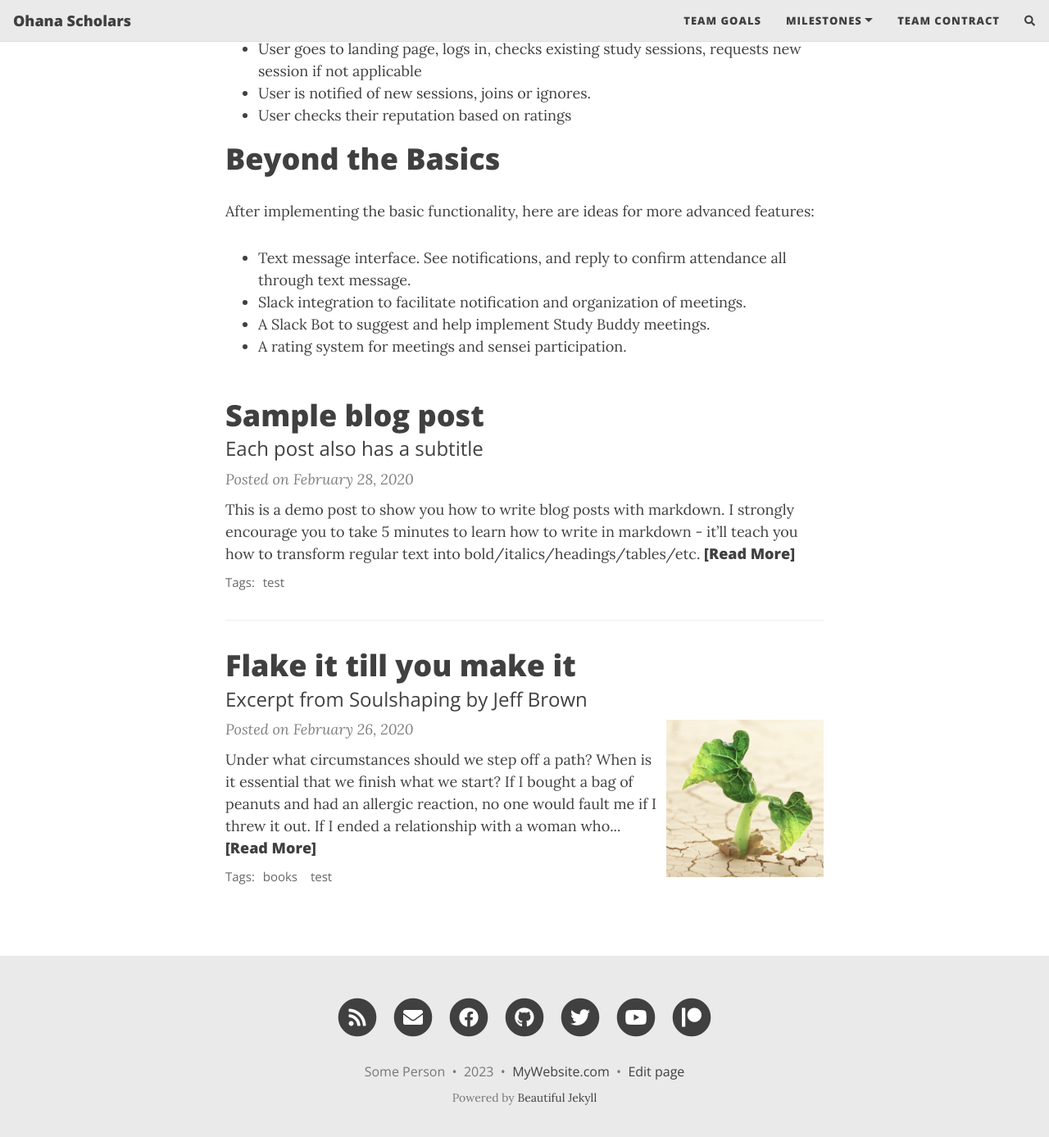
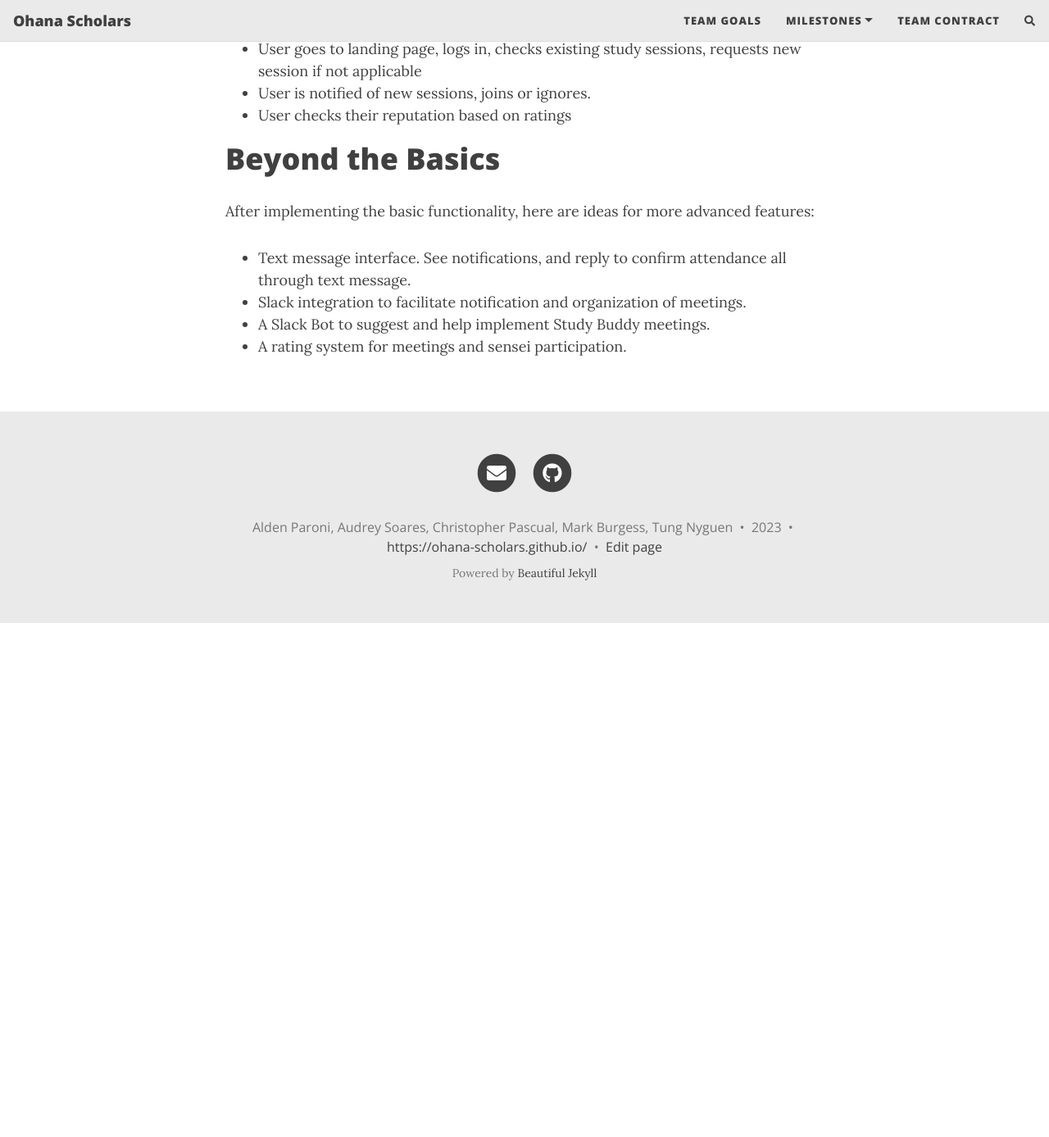
Before and after one commit to ohana-scholars/ohana-scholars.github.io, a Jekyll site: the page built from index.md, in a window 1280 px wide and 1400 px high, scrolled down 2868 px. Shown: the top 1387 px of the window at 82% size. Built offline with Jekyll 4.4.1, drawn with Linux system fonts in a browser that asks for light colours; nearby versions of some CDN libraries; the list of posts is cut into pages by our own code; comment, search, counter and statistics services are not loaded; after the commit the page ends 3628 px from its top, so only the background shows below that.

Commit message:
Removed unnecessary files and fixed footer information

````diff
--- a/_config.yml
+++ b/_config.yml
@@ -13,7 +13,7 @@
 title: Ohana Scholars
 
 # Your name to show in the footer
-author: Some Person
+author: Alden Paroni, Audrey Soares, Christopher Pascual, Mark Burgess, Tung Nyguen
 
 ###############################################
 # --- List of links in the navigation bar --- #
@@ -48,13 +48,12 @@ round-avatar: true
 # Select the social network links that you want to show in the footer.
 # Uncomment the links you want to show and add your information to each one.
 social-network-links:
-  email: "someone@example.com"
-  rss: true  # remove this line if you don't want to show an RSS link at the bottom
-  facebook: deanattali
-  github: daattali
-  twitter: daattali
-  patreon: DeanAttali
-  youtube: c/daattali
+  email: "casp@hawaii.edu"
+#  facebook: deanattali
+  github: "https://github.com/ohana-scholars"
+#  twitter: daattali
+# patreon: DeanAttali
+# youtube: c/daattali
 #  medium: yourname
 #  reddit: yourname
 #  linkedin: daattali
@@ -87,13 +86,13 @@ rss-description: This website is a virtual proof that I'm awesome
 # Select which social network share links to show in posts
 share-links-active:
   twitter: true
-  facebook: true
-  linkedin: true
+  facebook: false
+  linkedin: false
   vk: false
 
 # How to display the link to your website in the footer
 # Remove this if you don't want a link in the footer
-url-pretty: "MyWebsite.com"
+url-pretty: "https://ohana-scholars.github.io/"
 
 # Excerpt word length - Truncate the excerpt of each post on the feed page to the specified number of words
 excerpt_length: 50
--- a/_posts/2020-02-26-flake-it-till-you-make-it.md
+++ /dev/null
@@ -1,17 +0,0 @@
----
-layout: post
-title: Flake it till you make it
-subtitle: Excerpt from Soulshaping by Jeff Brown
-cover-img: /assets/img/path.jpg
-thumbnail-img: /assets/img/thumb.png
-share-img: /assets/img/path.jpg
-tags: [books, test]
----
-
-Under what circumstances should we step off a path? When is it essential that we finish what we start? If I bought a bag of peanuts and had an allergic reaction, no one would fault me if I threw it out. If I ended a relationship with a woman who hit me, no one would say that I had a commitment problem. But if I walk away from a seemingly secure route because my soul has other ideas, I am a flake?
-
-The truth is that no one else can definitively know the path we are here to walk. It’s tempting to listen—many of us long for the omnipotent other—but unless they are genuine psychic intuitives, they can’t know. All others can know is their own truth, and if they’ve actually done the work to excavate it, they will have the good sense to know that they cannot genuinely know anyone else’s. Only soul knows the path it is here to walk. Since you are the only one living in your temple, only you can know its scriptures and interpretive structure.
-
-At the heart of the struggle are two very different ideas of success—survival-driven and soul-driven. For survivalists, success is security, pragmatism, power over others. Success is the absence of material suffering, the nourishing of the soul be damned. It is an odd and ironic thing that most of the material power in our world often resides in the hands of younger souls. Still working in the egoic and material realms, they love the sensations of power and focus most of their energy on accumulation. Older souls tend not to be as materially driven. They have already played the worldly game in previous lives and they search for more subtle shades of meaning in this one—authentication rather than accumulation. They are often ignored by the culture at large, although they really are the truest warriors.
-
-A soulful notion of success rests on the actualization of our innate image. Success is simply the completion of a soul step, however unsightly it may be. We have finished what we started when the lesson is learned. What a fear-based culture calls a wonderful opportunity may be fruitless and misguided for the soul. Staying in a passionless relationship may satisfy our need for comfort, but it may stifle the soul. Becoming a famous lawyer is only worthwhile if the soul demands it. It is an essential failure if you are called to be a monastic this time around. If you need to explore and abandon ten careers in order to stretch your soul toward its innate image, then so be it. Flake it till you make it.
--- a/_posts/2020-02-28-test-markdown.md
+++ /dev/null
@@ -1,78 +0,0 @@
----
-layout: post
-title: Sample blog post
-subtitle: Each post also has a subtitle
-gh-repo: daattali/beautiful-jekyll
-gh-badge: [star, fork, follow]
-tags: [test]
-comments: true
----
-
-This is a demo post to show you how to write blog posts with markdown.  I strongly encourage you to [take 5 minutes to learn how to write in markdown](https://markdowntutorial.com/) - it'll teach you how to transform regular text into bold/italics/headings/tables/etc.
-
-**Here is some bold text**
-
-## Here is a secondary heading
-
-Here's a useless table:
-
-| Number | Next number | Previous number |
-| :------ |:--- | :--- |
-| Five | Six | Four |
-| Ten | Eleven | Nine |
-| Seven | Eight | Six |
-| Two | Three | One |
-
-
-How about a yummy crepe?
-
-![Crepe](https://s3-media3.fl.yelpcdn.com/bphoto/cQ1Yoa75m2yUFFbY2xwuqw/348s.jpg)
-
-It can also be centered!
-
-![Crepe](https://s3-media3.fl.yelpcdn.com/bphoto/cQ1Yoa75m2yUFFbY2xwuqw/348s.jpg){: .mx-auto.d-block :}
-
-Here's a code chunk:
-
-~~~
-var foo = function(x) {
-  return(x + 5);
-}
-foo(3)
-~~~
-
-And here is the same code with syntax highlighting:
-
-```javascript
-var foo = function(x) {
-  return(x + 5);
-}
-foo(3)
-```
-
-And here is the same code yet again but with line numbers:
-
-{% highlight javascript linenos %}
-var foo = function(x) {
-  return(x + 5);
-}
-foo(3)
-{% endhighlight %}
-
-## Boxes
-You can add notification, warning and error boxes like this:
-
-### Notification
-
-{: .box-note}
-**Note:** This is a notification box.
-
-### Warning
-
-{: .box-warning}
-**Warning:** This is a warning box.
-
-### Error
-
-{: .box-error}
-**Error:** This is an error box.
````
Also changed, not shown: screenshot.png (deleted).
